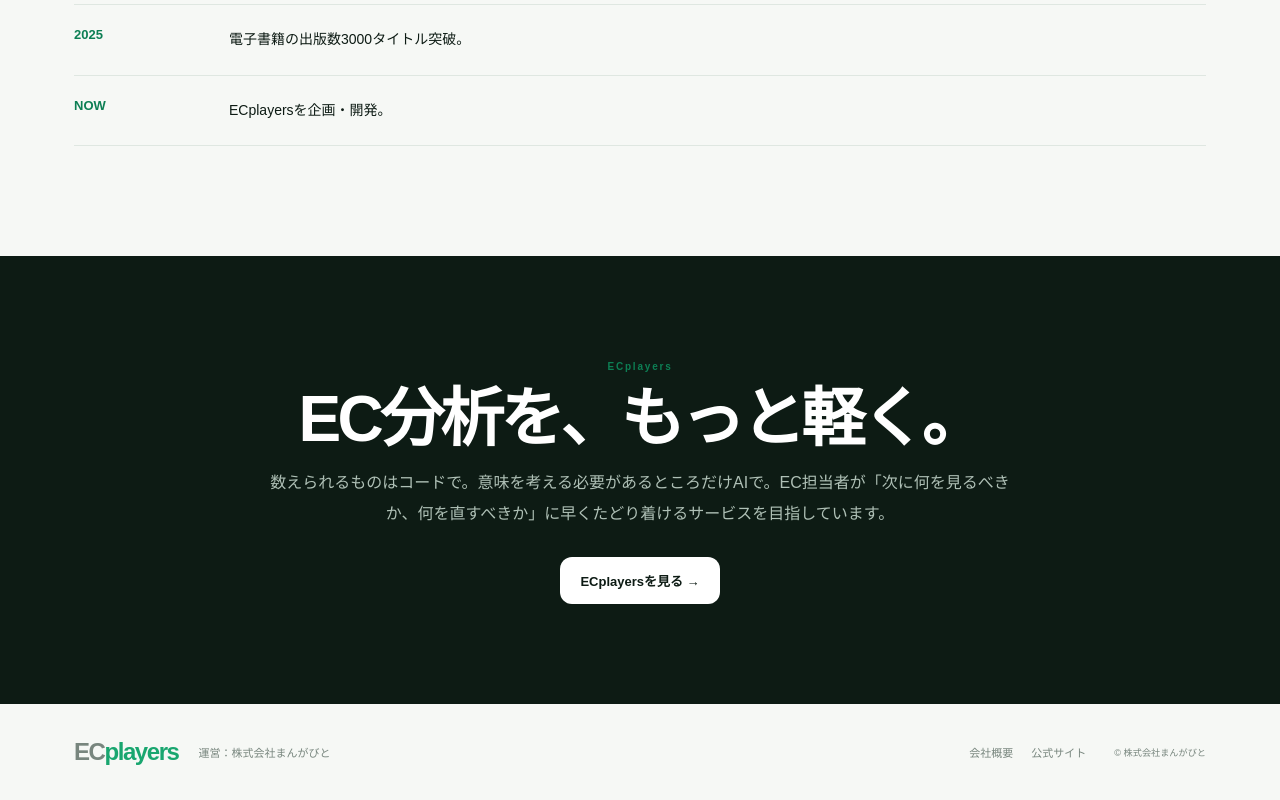
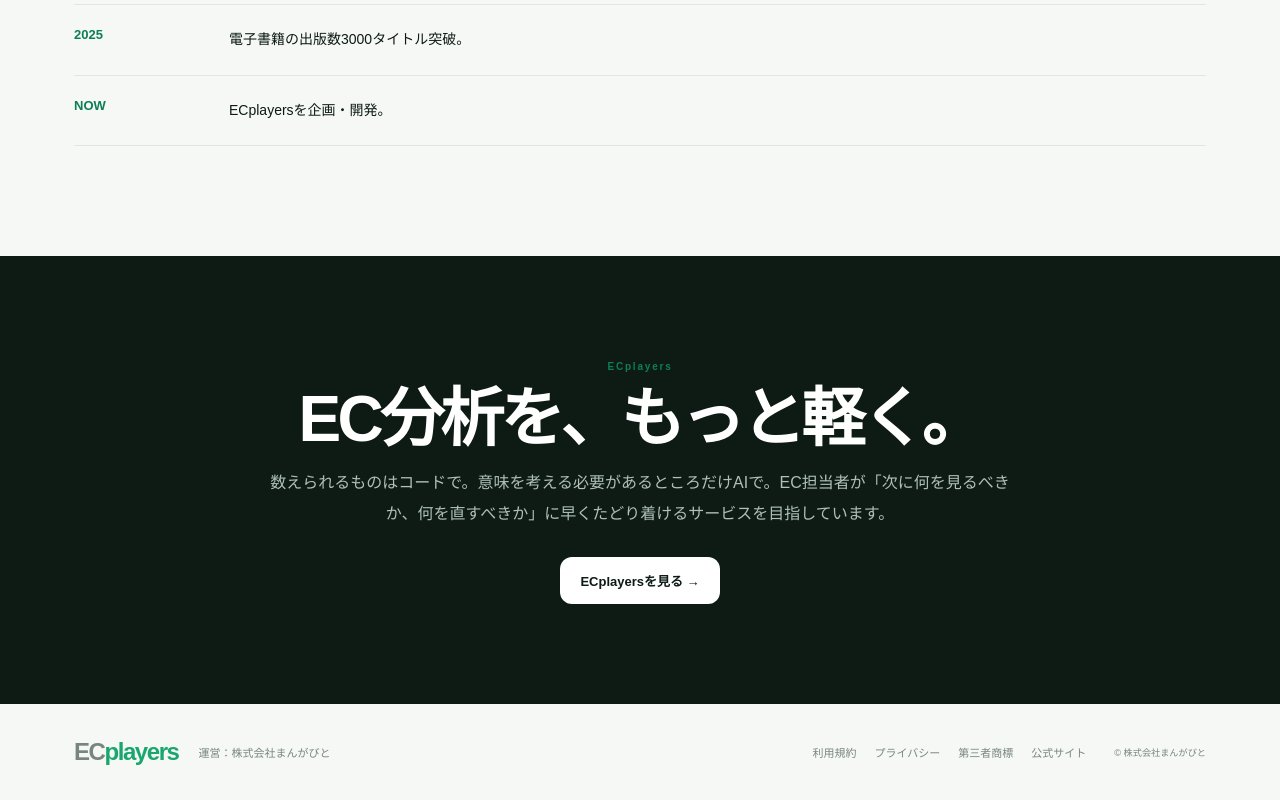
Before and after one commit to hrt14/ecplayers, a Next.js app: page /company in a window 1280 px wide. Shown: the part 2484-3284 px from the top of the page. Built offline with nearby package versions, Linux system fonts and the light colour scheme.

Commit message:
Add legal links to company footer

```diff
--- a/app/company/page.tsx
+++ b/app/company/page.tsx
@@ -87,7 +87,7 @@ export default function CompanyPage() {
       <footer className={styles.footer}>
         <a href="/" className={styles.brand}>EC<span>players</span></a>
         <span>運営：株式会社まんがびと</span>
-        <nav><a href="/company">会社概要</a><a href="https://mangabito.biz/" target="_blank" rel="noreferrer">公式サイト</a></nav>
+        <nav><a href="/terms">利用規約</a><a href="/privacy">プライバシー</a><a href="/trademarks">第三者商標</a><a href="https://mangabito.biz/" target="_blank" rel="noreferrer">公式サイト</a></nav>
         <small>© 株式会社まんがびと</small>
       </footer>
     </main>
```
